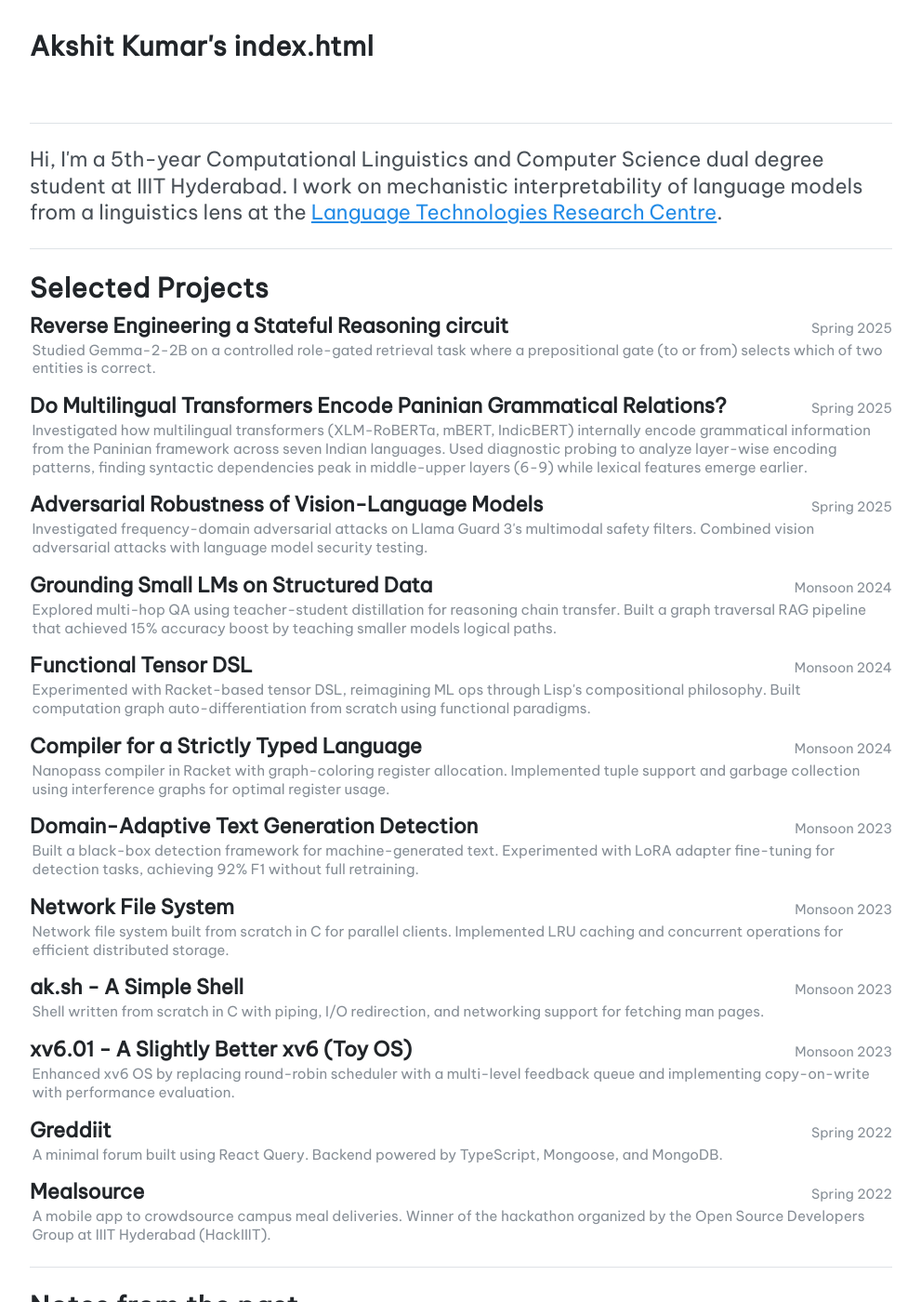
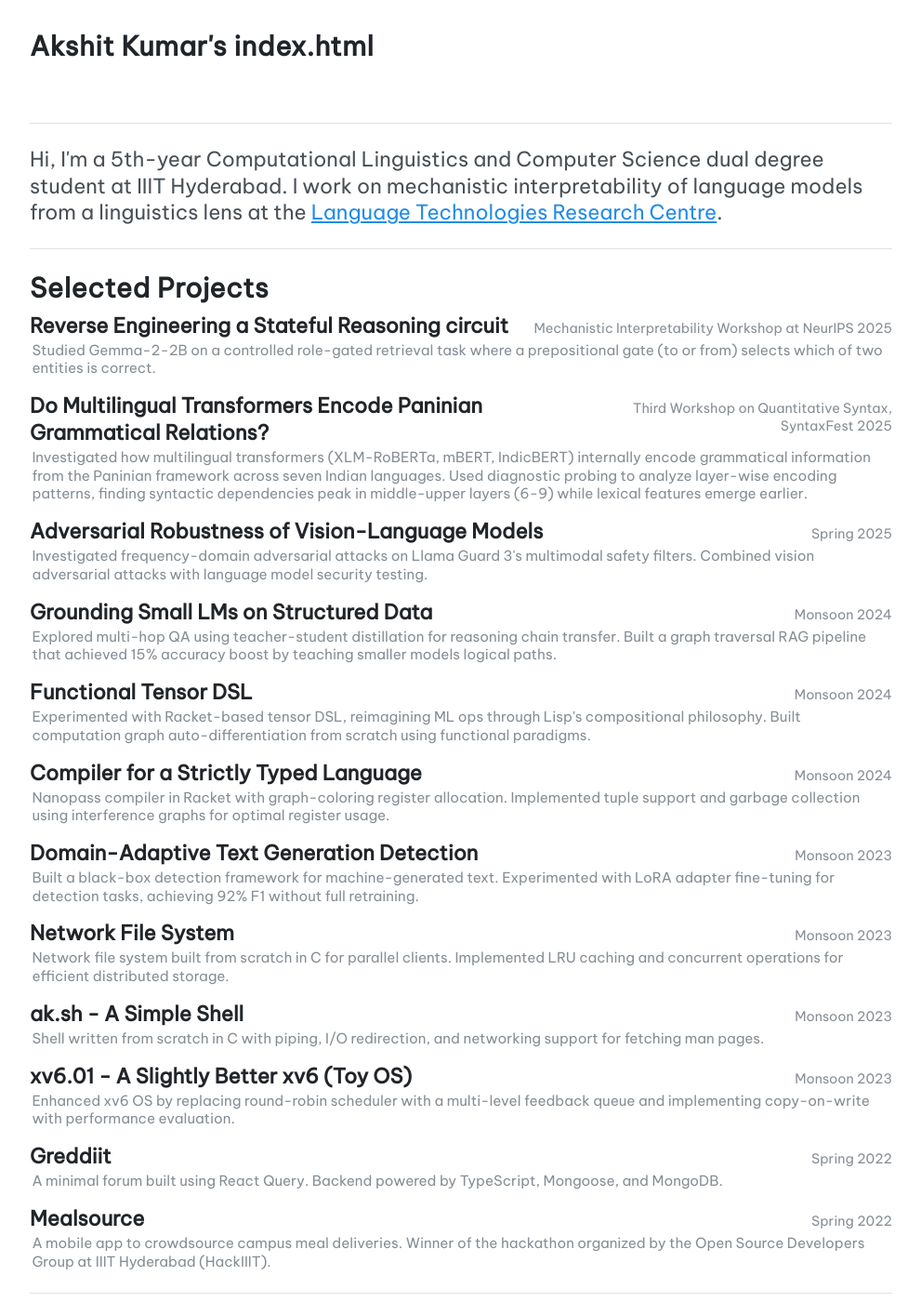
Before and after one commit to komikat/komikat.github.io, a Jekyll site: the page built from index.html, in a window 1280 px wide and 1400 px high. Shown: the whole window at 93% size, without its empty margins (144-1135 px from the left). Built offline with Jekyll 4.4.1, drawn with Linux system fonts in a browser that asks for light colours; the list of posts is cut into pages by our own code; some of the changed text lies outside the part shown.

Commit message:
dates, new post

```diff
--- a/_data/projects.yml
+++ b/_data/projects.yml
@@ -3,12 +3,12 @@
 - title: "Reverse Engineering a Stateful Reasoning circuit"
   description: "Studied Gemma-2-2B on a controlled role-gated retrieval task where a prepositional gate (to or from) selects which of two entities is correct."
   url: "https://openreview.net/forum?id=bIF9C682xB"
-  date: "Spring 2025"
+  date: "Mechanistic Interpretability Workshop at NeurIPS 2025"
 
 - title: "Do Multilingual Transformers Encode Paninian Grammatical Relations?"
   description: "Investigated how multilingual transformers (XLM-RoBERTa, mBERT, IndicBERT) internally encode grammatical information from the Paninian framework across seven Indian languages. Used diagnostic probing to analyze layer-wise encoding patterns, finding syntactic dependencies peak in middle-upper layers (6-9) while lexical features emerge earlier."
   url: "https://aclanthology.org/2025.quasy-1.15/"
-  date: "Spring 2025"
+  date: "Third Workshop on Quantitative Syntax, SyntaxFest 2025"
 
 - title: "Adversarial Robustness of Vision-Language Models"
   description: "Investigated frequency-domain adversarial attacks on Llama Guard 3's multimodal safety filters. Combined vision adversarial attacks with language model security testing."
```
Also changed, not shown: _posts/2025-10-24-uv-venvs.md (added, +31 -0 lines).
